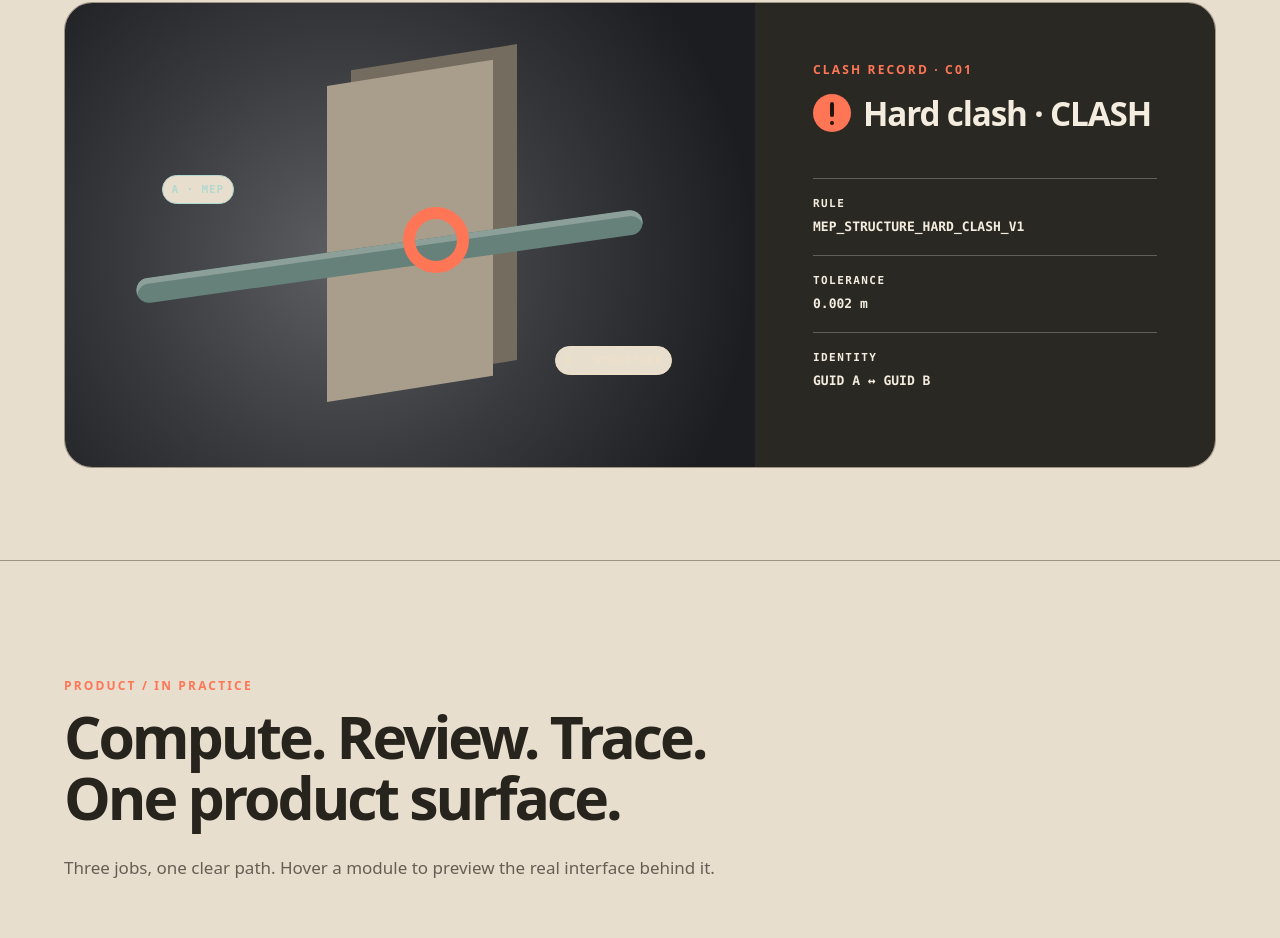
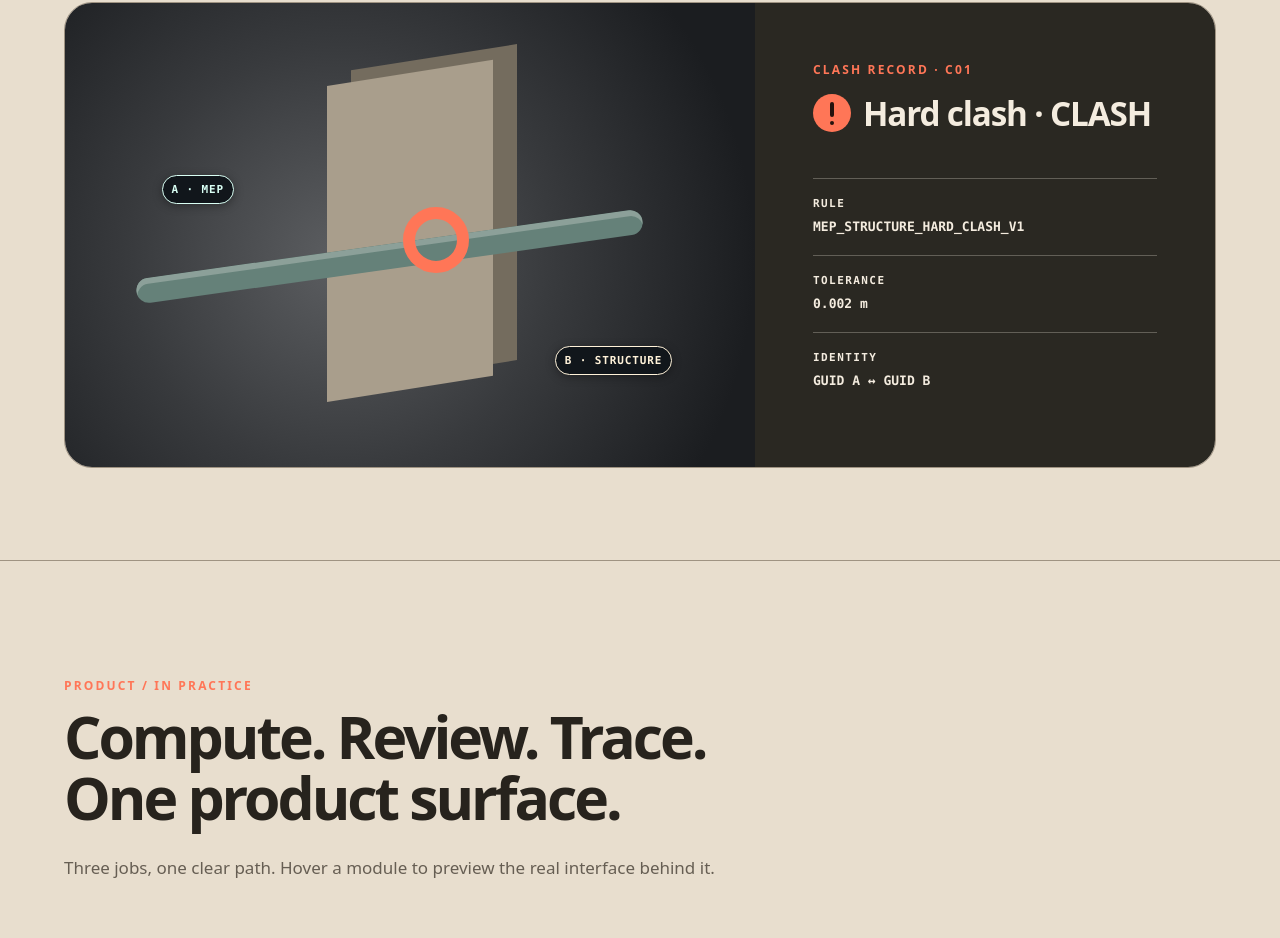
Before and after one commit to delongwangshu49-hub/ifc-clashtrace, a website built with Vite: page index.html in a window 1280 px wide. Shown: the part 1010-1948 px from the top of the page. Built offline with nearby package versions, Linux system fonts and the light colour scheme.

Commit message:
Update scene-label styles in site.css

```diff
--- a/app/ui/site.css
+++ b/app/ui/site.css
@@ -111,9 +111,9 @@ h1 { margin: 0; font-size: clamp(54px, 9vw, 128px); line-height: .9; letter-spac
 .scene-wall { position: absolute; left: 38%; top: 15%; width: 24%; height: 68%; background: #a99e8c; transform: skewY(-9deg); box-shadow: 24px -12px 0 #746c5e; }
 .scene-pipe { position: absolute; left: 10%; top: 52%; width: 74%; height: 25px; border-radius: 99px; background: #658179; transform: rotate(-8deg); box-shadow: inset 0 6px 0 #8ca099; }
 .scene-hit { position: absolute; left: 49%; top: 44%; width: 66px; height: 66px; border: 12px solid var(--accent); border-radius: 50%; }
-.scene-label { position: absolute; padding: 7px 9px; border: 1px solid currentColor; border-radius: 999px; background: var(--shell); font: 700 11px var(--font-mono); letter-spacing: .08em; }
-.label-a { left: 14%; top: 37%; color: #b3d8ce; }
-.label-b { right: 12%; bottom: 20%; color: #eee0c6; }
+.scene-label { position: absolute; padding: 7px 9px; border: 1px solid currentColor; border-radius: 999px; background: #11161b; box-shadow: 0 2px 10px color-mix(in srgb, #000 34%, transparent); font: 700 11px var(--font-mono); letter-spacing: .08em; }
+.label-a { left: 14%; top: 37%; color: #d9fff4; }
+.label-b { right: 12%; bottom: 20%; color: #fff2d9; }
 .trace-record { align-self: stretch; padding: clamp(30px, 5vw, 58px); background: var(--stone); color: var(--stone-ink); }
 .record-status { display: flex; gap: 12px; align-items: center; margin: 0 0 42px; font-size: clamp(22px, 2.6vw, 34px); font-weight: 820; letter-spacing: -.035em; }
 .record-status .status-icon { position: relative; display: block; flex: 0 0 38px; width: 38px; height: 38px; border-radius: 50%; background: var(--accent); }
```
